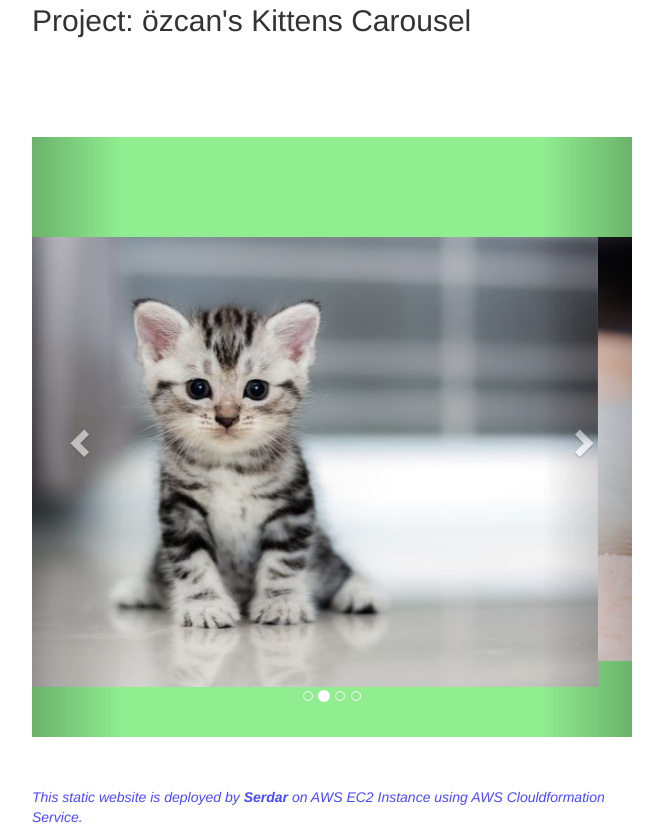
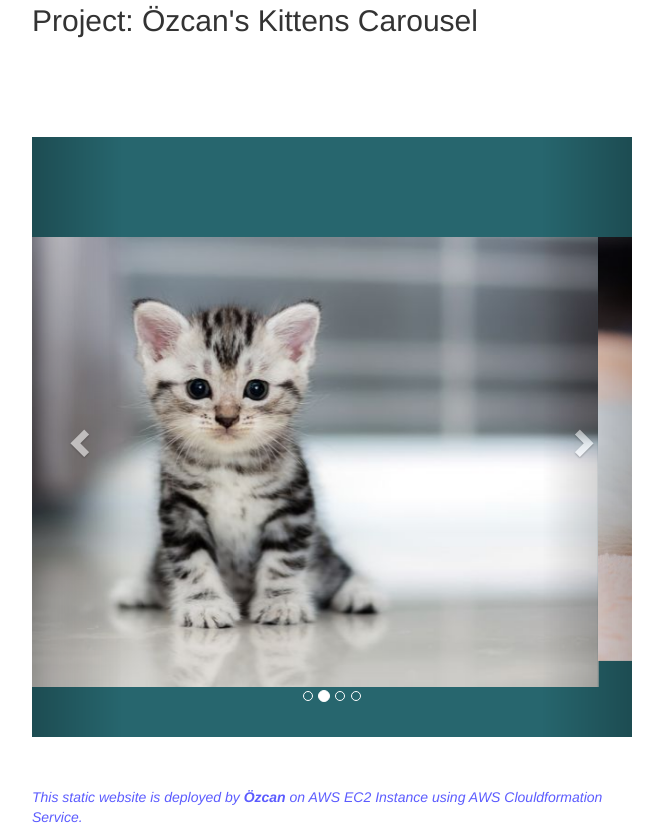
Before and after one commit to ozcanyolcu/my-projects, a plain HTML site: page Project-101-kittens-carousel-static-website-ec2/static-web/index.html in a window 1280 px wide. Shown: the part 446-1283 px from the top of the page, without its empty margins (308-971 px from the left). Drawn offline with nearby package versions, Linux system fonts and the light colour scheme.

Commit message:
Project-101 added.

```diff
--- a/Project-101-kittens-carousel-static-website-ec2/static-web/index.html
+++ b/Project-101-kittens-carousel-static-website-ec2/static-web/index.html
@@ -29,12 +29,12 @@
     }
 
     .footnote {
-      color: rgba(0, 0, 255, 0.712);
+      color: rgba(0, 0, 255, 0.644);
     }
 
     .carousel {
       height: 600px;
-      background-color: lightgreen;
+      background-color: rgb(39, 102, 110);
 
     }
 
@@ -45,7 +45,7 @@
 
   <div><img src="https://clarusway.com/wp-content/uploads/2020/06/clarusway_logo.png" /></div>
 
-  <h2> Project: özcan's Kittens Carousel</h2>
+  <h2> Project: Özcan's Kittens Carousel</h2>
 
   <div id="myCarousel" class="carousel slide" data-ride="carousel">
     <!-- Indicators -->
@@ -84,7 +84,7 @@
   </div>
 
 
-  <p class="footnote"><i>This static website is deployed by <b> Serdar </b> on AWS EC2 Instance using AWS
+  <p class="footnote"><i>This static website is deployed by <b> Özcan </b> on AWS EC2 Instance using AWS
       Clouldformation Service.</i></p>
 </body>
 
```
Also changed, not shown: 2 other files.
